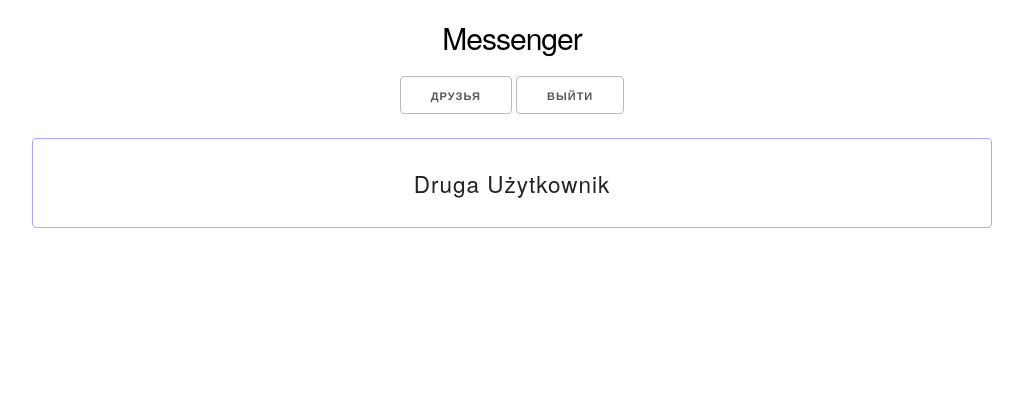
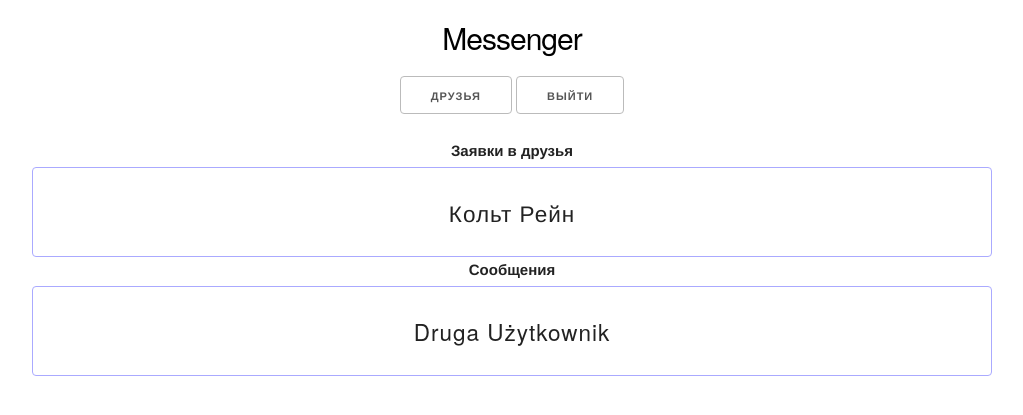
Before and after one commit to IsaevaMaria/.Messenger, a Flask app: page /friends in a window 1280 px wide. Shown: the top 415 px of the page, without its empty margins (128-1151 px from the left). Run offline with Flask 2, Linux system fonts and the light colour scheme; a user stored in the database is signed in; data comes from the database, SQL or seed files in the repository; both versions use the stored data as it was after the commit; tables that the repository leaves empty hold one stand-in row (values such as "Sample post").

Commit message:
Заявки в друзья отображаются во вкладке отображения друзей.

```diff
--- a/main.py
+++ b/main.py
@@ -85,7 +85,15 @@ def friend():
     friends_list = [pair.id_first_user if pair.id_first_user != current_user.id
                     else pair.id_second_user for pair in friends_list]
     friends_list = [session.query(users.Users).get(user) for user in friends_list]
-    return render_template("friends.html", friends_list=friends_list)
+    invitations_list = session.query(friends_invitations.FriendsInv).filter(friends_invitations.FriendsInv.id_second_user == current_user.id).all()
+    invitations = []
+    for invitation in invitations_list:
+        friend_id = invitation.id_first_user if invitation.id_first_user != current_user.id else invitation.id_second_user
+        friend_name = session.query(users.Users).get(friend_id).name
+        invitations += [{"id": invitation.id, "name": friend_name}]
+    if len(invitations) == 0:
+        invitations = False
+    return render_template("friends.html", friends_list=friends_list, invitations_list=invitations)
 
 
 @app.route("/user/<int:user_id>")
--- a/templates/friends.html
+++ b/templates/friends.html
@@ -1,5 +1,22 @@
 {% extends "base.html" %}
 {% block content %}
+{% if invitations_list is not false %}
+<label>
+    Заявки в друзья
+</label>
+{% for invitation in invitations_list %}
+    <div class="container">
+        <div class="row">
+            <button class="twelve columns" style="border: 1px solid #aaaaff; height: 4em; font-size: 150%;" onclick="document.location.href = '/accept_friend/{{ invitation.id }}';">
+                {{ invitation.name }}
+            </button>
+        </div>
+    </div>
+{% endfor %}
+<label>
+    Сообщения
+</label>
+{% endif %}
 {% for friend in friends_list %}
     <div class="container">
         <div class="row">
```
Also changed, not shown: db/database.sqlite.
